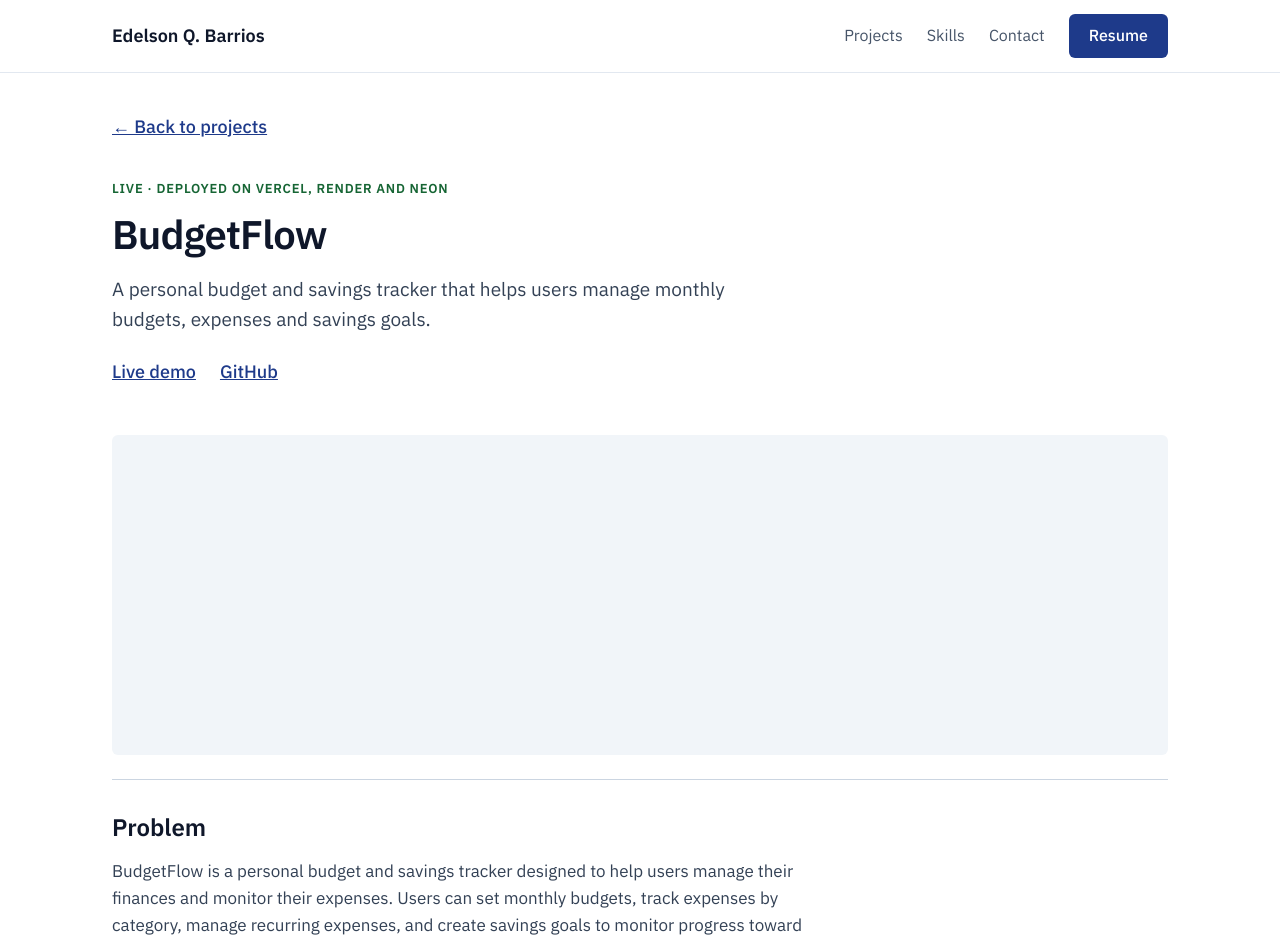
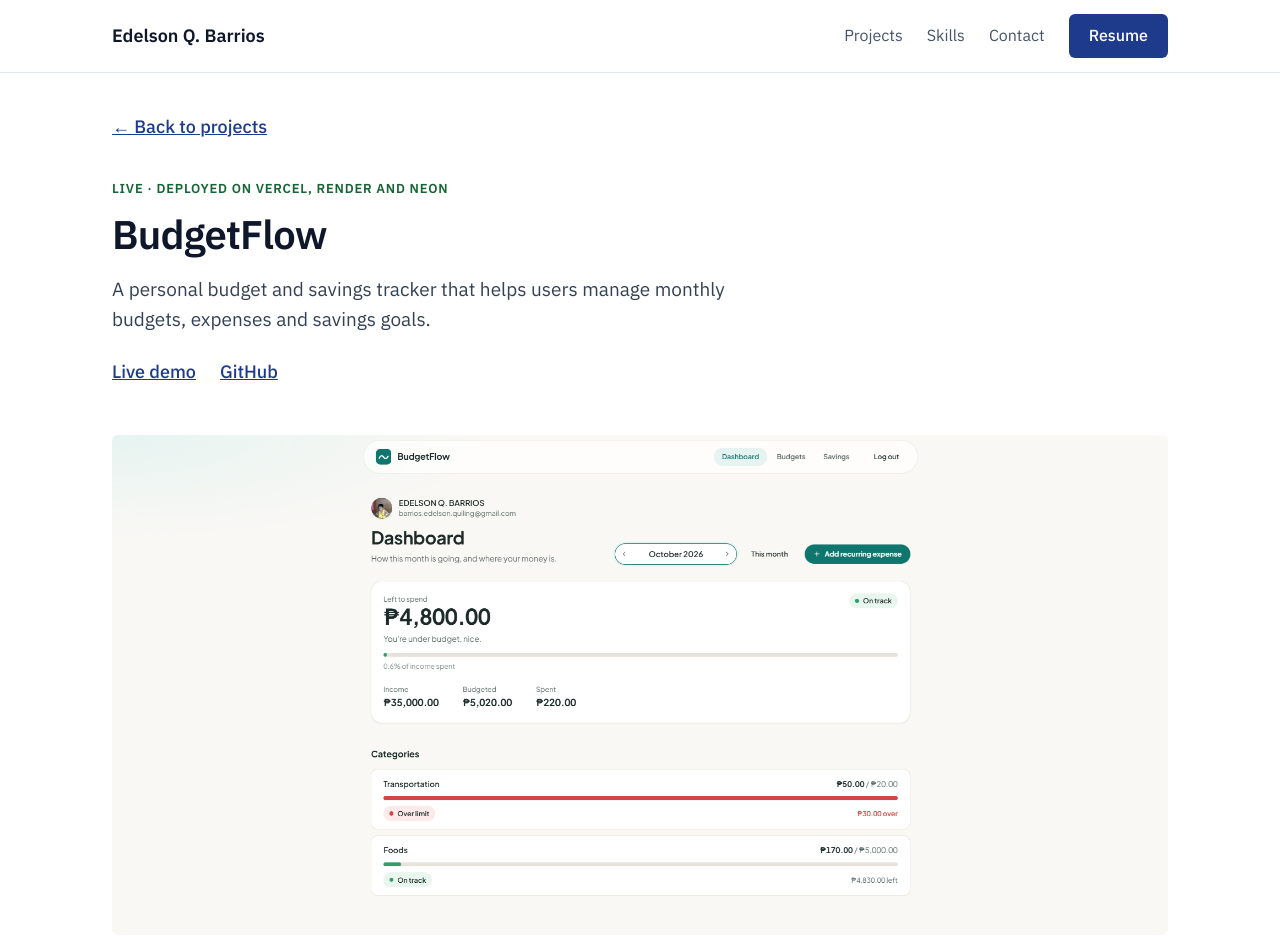
Before and after one commit to edelsonbarrios/portfolio, an Angular app: page /projects/budgetflow in a window 1280 px wide. Shown: the top 943 px of the page. Built offline with nearby package versions, Linux system fonts and the light colour scheme.

Commit message:
add budgetflow image

```diff
--- a/src/app/data/projects.ts
+++ b/src/app/data/projects.ts
@@ -53,6 +53,7 @@ export const projects: Project[] = [
       'Render',
       'Neon',
     ],
+    screenshot: "budgetflow_dashboard.png",
     links: {
       live: 'https://budget-flow-q8wg.vercel.app/',
       github: 'https://github.com/edelsonbarrios/BudgetFlow',
```
Also changed, not shown: public/budgetflow_dashboard.png (added).
